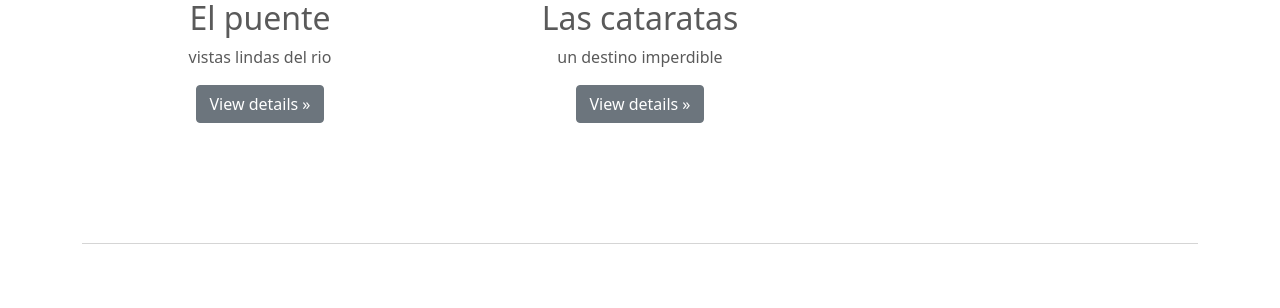
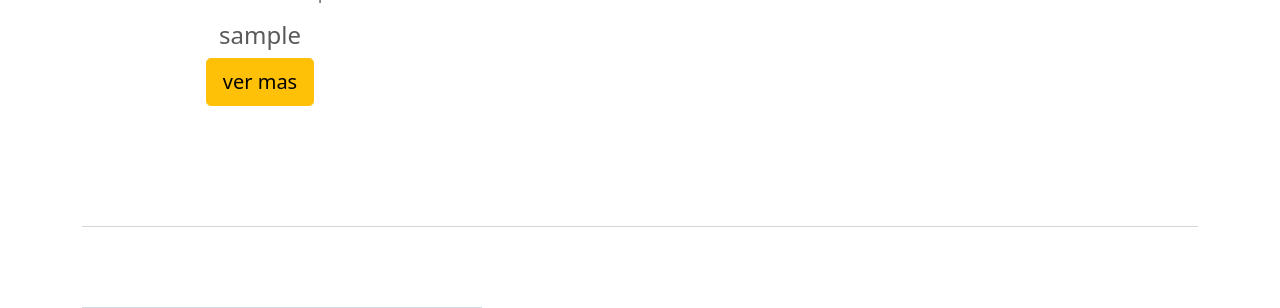
Before and after one commit to DavidHernandez91/Entrega_Final, a Django app: template NewHome/templates/NewHome/index.html in a window 1280 px wide. Shown: the part 769-1077 px from the top of the page. Run offline with Django 3.2, Linux system fonts and the light colour scheme; the template is opened without the code that fills it: most values are stand-ins (such as "Sample title", 1, 10 or a date in 2020); grey boxes marked "Sample" are stand-in pictures; some libraries are stand-ins or nearby versions.

Commit message:
Actualizacion 19

```diff
--- a/Entrega_Final/urls.py
+++ b/Entrega_Final/urls.py
@@ -15,7 +15,7 @@ Including another URLconf
 """
 from django.contrib import admin
 from django.urls import path
-from NewHome.views import index, PropiedadesList, PropiedadesDetail, PropiedadesCreate, PropiedadesUpdate, PropiedadesDelete, SignUp, Login, Logout
+from NewHome.views import index, PropiedadesList, PropiedadesDetail, PropiedadesCreate, PropiedadesUpdate, PropiedadesDelete, SignUp, Login, Logout, ProfileUpdate
 from django.conf import settings
 from django.conf.urls.static import static
 
@@ -30,6 +30,7 @@ urlpatterns = [
     path('signup/',SignUp.as_view(), name="signup"),
     path('login/', Login.as_view(), name="login"),
     path('logout/', Logout.as_view(), name="logout"),
+    path('profile/<pk>/update', ProfileUpdate.as_view(), name="profile-update"),
 
 ]
 
--- a/NewHome/models.py
+++ b/NewHome/models.py
@@ -7,7 +7,7 @@ class Propiedades(models.Model):
     Numero_Habitaciones = models.PositiveIntegerField()
     Propiedad_Costo = models.PositiveIntegerField()
     publisher = models.ForeignKey(to=User, on_delete=models.CASCADE, related_name="publisher")
-    imagen = models.ImageField(upload_to="posts", null=True, blank=True)
+    imagen = models.ImageField(upload_to="propiedades", null=True, blank=True)
     Fecha_Publicacion = models.DateField(auto_now_add = True)
 
     def __str__(self):
@@ -18,5 +18,5 @@ class Profile(models.Model):
     Nombre = models.CharField(max_length=100)
     Descripcion = models.CharField(max_length=100)
     Email = models.EmailField(blank=True)
-    Web = models.URLField(null=True)
+    Web = models.URLField(null=True,blank=True)
     imagen = models.ImageField(upload_to="profiles", null=True, blank=True)
--- a/NewHome/templates/NewHome/base.html
+++ b/NewHome/templates/NewHome/base.html
@@ -56,6 +56,11 @@
 <header>
   <nav class="navbar navbar-expand-md navbar-dark fixed-top bg-dark">
     <div class="container-fluid">
+      {% if user.profile.image %}
+      <a href="{% url 'profile-update' user.profile.id %}">
+      <img src="{{user.profiles.imagen.url}}" height="100%" width="36px" style="border-radius: 50%; margin-right:10px">
+      </a>
+      {% endif %}
       <a class="navbar-brand" href="{% url 'index' %}">NewHome</a>
       <button class="navbar-toggler" type="button" data-bs-toggle="collapse" data-bs-target="#navbarCollapse" aria-controls="navbarCollapse" aria-expanded="false" aria-label="Toggle navigation">
         <span class="navbar-toggler-icon"></span>
@@ -93,7 +98,7 @@
 
   <!-- FOOTER -->
   <footer class="container">
-    <p class="float-end"><a href="https://getbootstrap.com/docs/5.0/examples/carousel/#">Back to top</a></p>
+    <p class="float-end"><a href="{% url 'index' %}">Back to top</a></p>
     <p>© 2017–2021 Company, Inc. · <a href="https://getbootstrap.com/docs/5.0/examples/carousel/#">Privacy</a> · <a href="https://getbootstrap.com/docs/5.0/examples/carousel/#">Terms</a></p>
   </footer>
 
--- a/NewHome/templates/NewHome/index.html
+++ b/NewHome/templates/NewHome/index.html
@@ -6,31 +6,24 @@
 
   <div id="myCarousel" class="carousel slide" data-bs-ride="carousel">
     <div class="carousel-inner">
-
-
-          <div class="carousel-item active">
-              <img src="./curso_coder_house_files/puente-corrientes-resistencia.jpeg">
+      {% for propiedad in propiedades %}
+          {% if forloop.first %}
+            <div class="carousel-item active">
+          {% else %}
+            <div class="carousel-item">
+          {% endif %}
+              <img src="{{ propiedad.imagen.url }}" height="400" width="400">
             <div class="container">
               <div class="carousel-caption text-start">
-                <h1>Puente Gral. Belgrano</h1>
-                <p>Une  Chaco con Corrientes</p>
-                <p><a class="btn btn-lg btn-primary" href="https://getbootstrap.com/docs/5.0/examples/carousel/#">Sign up today</a></p>
+                <h1 style="color: black;">{{propiedad.Propiedad_Descripcion}}</h1>
+                <p style="color: black">{{propiedad.Propiedad_Direccion}}</p>
+                <p><a class="btn btn-lg btn-warning" href="{% url 'propiedades-detail' propiedad.id %}">ver mas</a></p>
               </div>
             </div>
-          </div>
+          </div
 
+      {% endfor %}
 
-
-        <div class="carousel-item">
-          <img src="./curso_coder_house_files/cataratas-del-iguazu-misiones.jpeg">
-          <div class="container">
-            <div class="carousel-caption">
-              <h1>Cataratas del Iguazu</h1>
-              <p>Maravilla Natural</p>
-              <p><a class="btn btn-lg btn-primary" href="https://getbootstrap.com/docs/5.0/examples/carousel/#">Learn more</a></p>
-            </div>
-          </div>
-        </div>
 
 
 
@@ -56,20 +49,15 @@
     <!-- Three columns of text below the carousel -->
     <div class="row">
 
-
-      <div class="col-lg-4">
-        <img src="./curso_coder_house_files/puente-corrientes-resistencia.jpeg" height="144" width="144">
-        <h2>El puente</h2>
-        <p>vistas lindas del rio</p>
-        <p><a class="btn btn-secondary" href="https://getbootstrap.com/docs/5.0/examples/carousel/#">View details »</a></p>
-      </div><!-- /.col-lg-4 -->
-
-      <div class="col-lg-4">
-        <img src="./curso_coder_house_files/cataratas-del-iguazu-misiones.jpeg" height="144" width="144">
-        <h2>Las cataratas</h2>
-        <p>un destino imperdible</p>
-        <p><a class="btn btn-secondary" href="https://getbootstrap.com/docs/5.0/examples/carousel/#">View details »</a></p>
-      </div><!-- /.col-lg-4 -->
+      {% for propiedad in propiedades %}
+        <div class="col-lg-4">
+          <img src="{{ propiedad.imagen.url }}" height="144" width="144">
+          <h2>{{propiedad.Propiedad_Direccion}}</h2>
+          <p>Habitaciones: {{propiedad.Numero_Habitaciones}}</p>
+          <h4> {{propiedad.publisher.username}} </h4>
+          <p><a class="btn btn-lg btn-warning" href="{% url 'propiedades-detail' propiedad.id %}">ver mas</a></p>
+        </div><!-- /.col-lg-4 -->
+      {% endfor %}
 
     </div><!-- /.row -->
 
@@ -79,30 +67,18 @@
 
     <hr class="featurette-divider">
 
+    {% for propiedad in propiedades %}
+
+        <img src="{{ propiedad.imagen.url }}" height="400" width="400">
     <div class="row featurette">
       <div class="col-md-7 order-md-2">
-        <h2 class="featurette-heading">El puente</h2>
-        <p class="lead">vistas lindas del rio</p>
+        <h2 class="featurette-heading">Costo: {{propiedad.Propiedad_Costo}}</h2>
+        <p class="lead">Publicado el: {{propiedad.Fecha_Publicacion}}</p>
       </div>
       <div class="col-md-5 order-md-1">
 
-          <img src="./curso_coder_house_files/puente-corrientes-resistencia.jpeg" height="400" width="400">
 
-
-      </div>
-    </div>
-
-
-    <hr class="featurette-divider">
-
-    <div class="row featurette">
-      <div class="col-md-7 order-md-2">
-        <h2 class="featurette-heading">Las cataratas</h2>
-        <p class="lead">un destino imperdible</p>
-      </div>
-      <div class="col-md-5 order-md-1">
-
-          <img src="./curso_coder_house_files/cataratas-del-iguazu-misiones.jpeg" height="400" width="400">
+    {% endfor %}
 
 
       </div>
@@ -117,10 +93,6 @@
 
 
   <!-- FOOTER -->
-  <footer class="container">
-    <p class="float-end"><a href="https://getbootstrap.com/docs/5.0/examples/carousel/#">Back to top</a></p>
-    <p>© 2017–2021 Company, Inc. · <a href="https://getbootstrap.com/docs/5.0/examples/carousel/#">Privacy</a> · <a href="https://getbootstrap.com/docs/5.0/examples/carousel/#">Terms</a></p>
-  </footer>
-</main>
+
 
 {% endblock %}
```
Also changed, not shown: NewHome/templates/NewHome/profile_form.html (added, +10 -0 lines), NewHome/views.py (+11 -1 lines), NewHome/migrations/0006_alter_profile_web.py (added), NewHome/migrations/0007_alter_profile_web.py (added), NewHome/migrations/0008_alter_propiedades_imagen.py (added), NewHome/templates/NewHome/propiedades_confirm_delete.html (renamed from NewHome/templates/NewHome/mensaje_confirm_delete.html), db.sqlite3, media/posts/Captura_de_pantalla_2023-03-28_214309.png (deleted), media/profiles/Captura_de_pantalla_2023-03-28_214219.png (added), media/propiedades/Captura_de_pantalla_20221227_074117.png (added), media/propiedades/Captura_de_pantalla_2023-03-28_214323.png (added).
